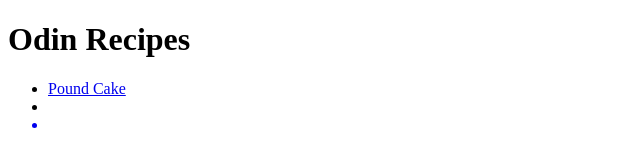
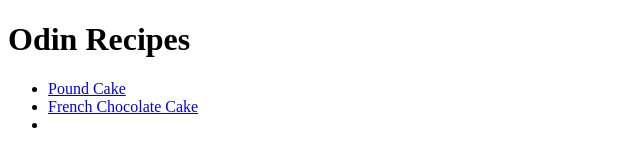
Before and after one commit to LiberoLance/odin-recipes, a plain HTML site: page index.html in a window 1280 px wide. Shown: the whole page, without its empty margins (0-640 px from the left). Drawn offline with Linux system fonts and the light colour scheme.

Commit message:
fix syntax error for a tag to french choc cake page

```diff
--- a/index.html
+++ b/index.html
@@ -8,7 +8,7 @@
       <h1>Odin Recipes</h1>
       <ul>
          <li><a href="./recipes/pound-cake.html">Pound Cake</a></li>
-         <li><a href=".recipes/french-chocolate-cake.html"French Chocolate Cake</a></li>
+         <li><a href=".recipes/french-chocolate-cake.html">French Chocolate Cake</a></li>
          <li></li>
       </ul>
    </body>
```
